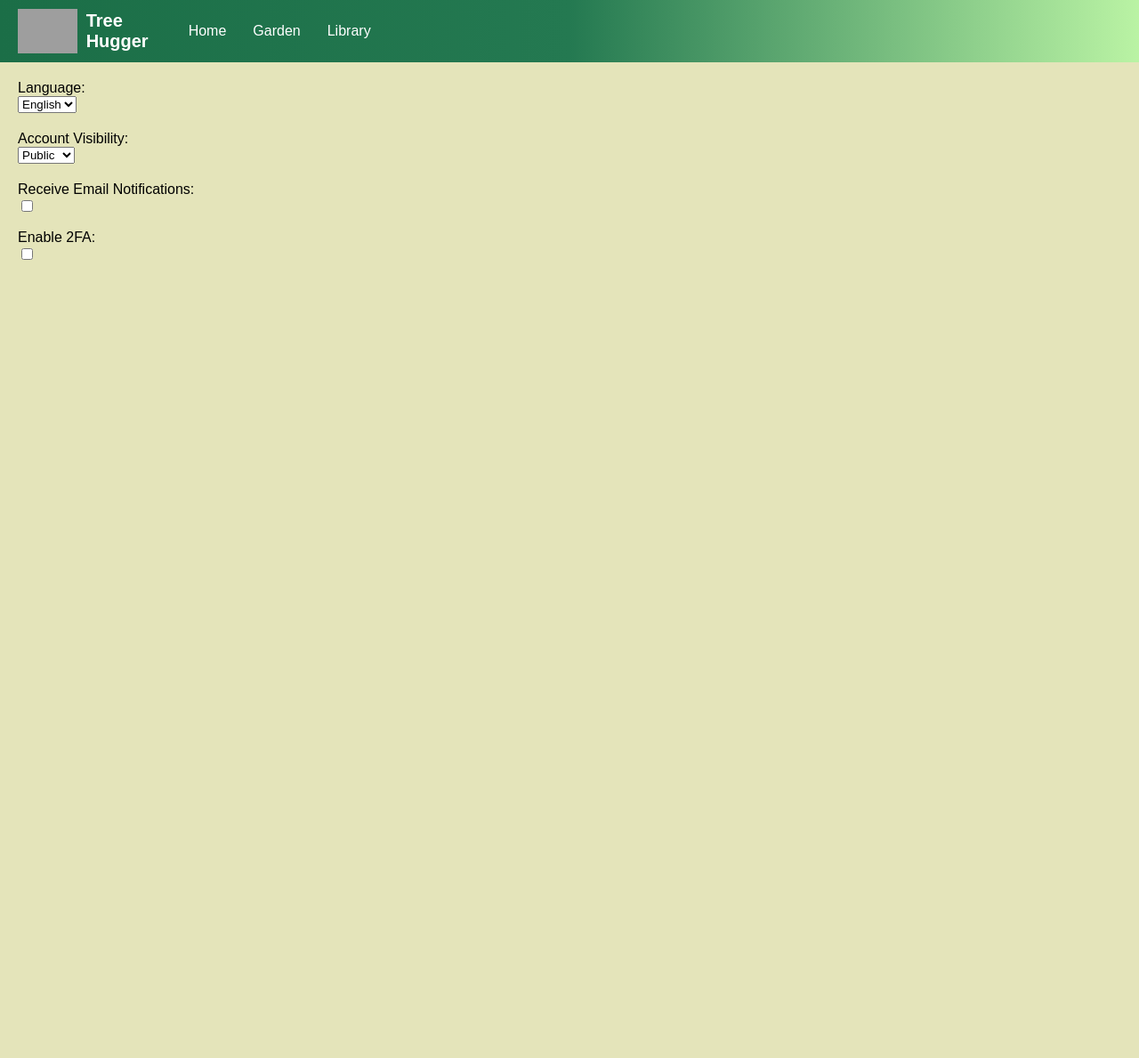
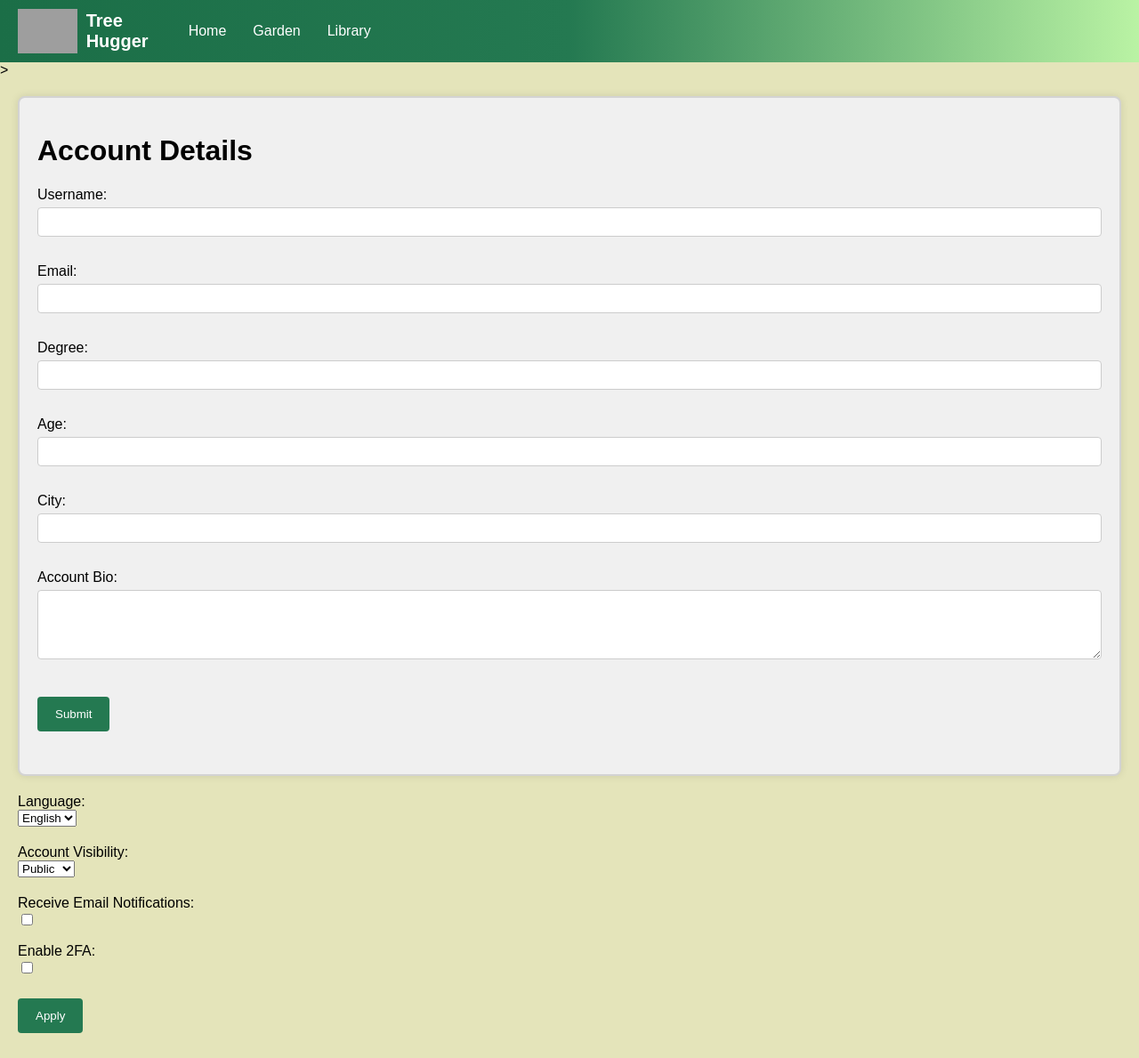
Before and after one commit to Nicole-Vojvodich-Chang/COSC4P02-PROJECT-PLANT-IDENTIFIER, a PHP site: page /settings.html in a window 1280 px wide. Shown: the whole page at 89% size. Before the commit the page ends 292 px from the top, so only its background shows below. Run offline with PHP 8.4, Linux system fonts and the light colour scheme; grey boxes are pictures that could not be loaded.

Commit message:
Added account detail form

```diff
--- a/src/LanceBrown/settings-style.css
+++ b/src/LanceBrown/settings-style.css
@@ -62,3 +62,45 @@ nav {
 .setting-item select, .setting-item input {
     display: block; /* Ensure elements appear below their labels */
 }
+
+input[type="text"],
+input[type="email"],
+input[type="number"],
+textarea {
+    width: 100%; /* Ensures full-width inputs */
+    padding: 8px;
+    margin: 5px 0 10px 0;
+    display: inline-block;
+    border: 1px solid #ccc;
+    border-radius: 4px;
+    box-sizing: border-box; /* Makes sure padding doesn't affect width */
+}
+
+input[type="submit"],
+button {
+    background-color: rgb(36, 121, 81);
+    color: white;
+    padding: 12px 20px;
+    margin: 8px 0;
+    border: none;
+    border-radius: 4px;
+    cursor: pointer;
+}
+
+input[type="submit"]:hover,
+button:hover {
+    background-color: rgb(27, 110, 71);
+}
+
+form#user-settings-form {
+    border: 2px solid #d3d3d3; /* Light gray border for the form */
+    background-color: #f0f0f0; /* Slightly different background color for the form */
+    padding: 20px; /* Padding around the form elements */
+    border-radius: 8px; /* Rounded corners for the form */
+    box-shadow: 0 0 10px rgba(0,0,0,0.1); /* Subtle shadow for some depth */
+    margin: 20px;
+}
+
+form {
+    margin: 20px;
+}
--- a/src/LanceBrown/settings.html
+++ b/src/LanceBrown/settings.html
@@ -8,7 +8,7 @@
 </head>
 <body>
     <header>
-        <img src="Tree-Hugger-Co-Logo.png" alt="Company Logo" id="logo">
+        <img src="Tree-Hugger-Co-Logo.png" alt="Tree Hugger" id="logo">
         <div id="company-name">
             <span>Tree</span>
             <span>Hugger</span>
@@ -20,6 +20,38 @@
         </nav>
     </header>
     <main>
+        <!-- Can pre-load fields with current account details -->>
+        <form id="user-settings-form">
+            <h1>Account Details</h1>
+            <div class="setting-item">
+                <label for="username">Username:</label>
+                <input type="text" id="username" name="username" required>
+            </div>
+            <div class="setting-item">
+                <label for="email">Email:</label>
+                <input type="email" id="email" name="email" required>
+            </div>
+            <div class="setting-item">
+                <label for="degree">Degree:</label>
+                <input type="text" id="degree" name="degree">
+            </div>
+            <div class="setting-item">
+                <label for="age">Age:</label>
+                <input type="number" id="age" name="age" min="0">
+            </div>
+            <div class="setting-item">
+                <label for="city">City:</label>
+                <input type="text" id="city" name="city">
+            </div>
+            <div class="setting-item">
+                <label for="bio">Account Bio:</label>
+                <textarea id="bio" name="bio" rows="4" cols="50"></textarea>
+            </div>
+            <div class="setting-item">
+                <button type="submit">Submit</button>
+            </div>
+        </form>
+
         <div id="settings">
             <div class="setting-item">
                 <label for="language-dropdown">Language:</label>
@@ -49,6 +81,9 @@
                   <span class="slider"></span>
                 </label>
             </div>
+            <div class="setting-item">
+                <button>Apply</button>
+            </div>
         </div>
     </main>
 </body>
```
